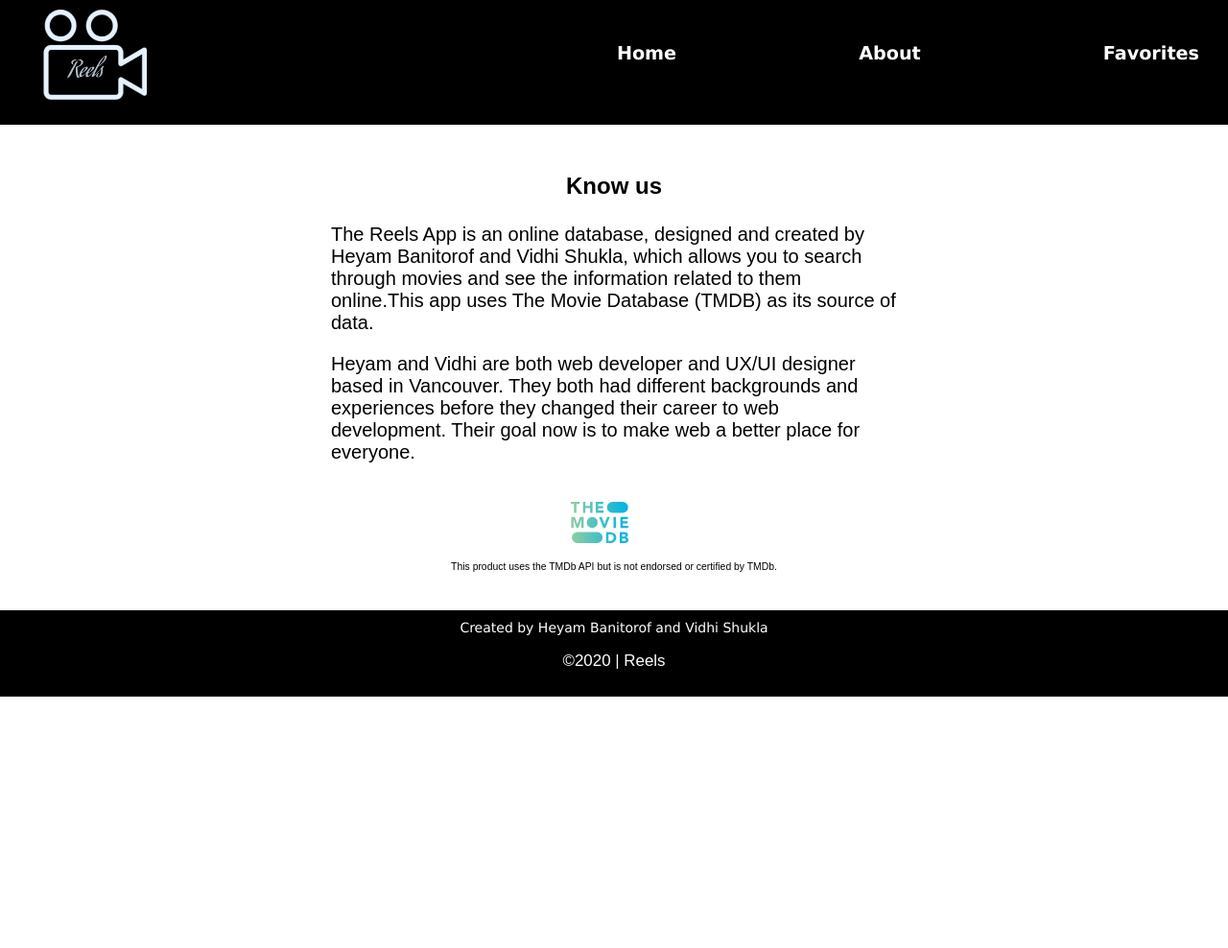
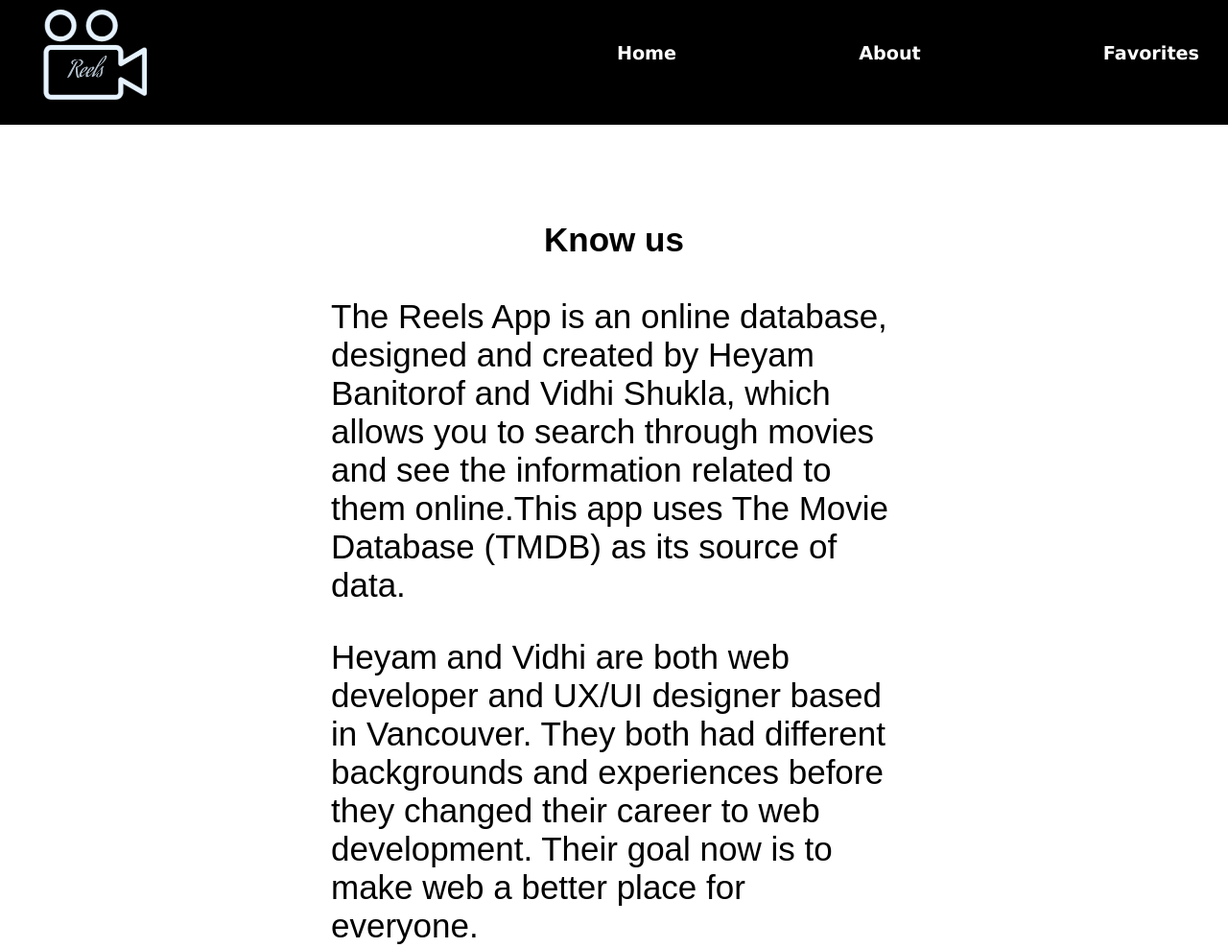
Before and after one commit to heyambt/Movie-Database, a React app: page /react-movie-app/about in a window 1280 px wide. Shown: the top 988 px of the page at 96% size. Before the commit the page ends 800 px from the top, so only its background shows below. Built offline with nearby package versions, Linux system fonts and the light colour scheme.

Commit message:
fix font-size ipad

```diff
--- a/src/styles/_about.scss
+++ b/src/styles/_about.scss
@@ -30,7 +30,7 @@ p{
 
 }
 .tmdb{
-  width: 60px;
+  width: 80px;
   margin-left: 60px;
 }
 .tmdb-info{
@@ -62,6 +62,8 @@ p{
     }
     .tmdb-info{
         margin-bottom: 280px;
+        font-size: 10px;
+
     }
 }
 @media(min-width:1024px){
@@ -71,9 +73,16 @@ p{
 
 
     }
+    h2{
+        font-size: 35px;
+    }
+    .about-wrapper{
+        margin-top: 100px;
+
+    }
 
     .about p {
-        font-size: 20px;
+        font-size: 35px;
         text-align: left;
         font-family:'Manrope', sans-serif;
 
@@ -85,6 +94,7 @@ p{
 
     }
     .tmdb-info{
-        margin-bottom: 40px;
+        margin-bottom: 170px;
+        font-size: 12px;
     }
 }
--- a/src/styles/_singleMovie.scss
+++ b/src/styles/_singleMovie.scss
@@ -80,9 +80,12 @@ img.single-poster {
     }
     .single-info {
     margin-left:30px;
+    margin-bottom: 435px;
+
     }
     .single-summary {
-        font-size: .09em;
+        font-size: .9em;
+
     }
 
     .run-time {
```
